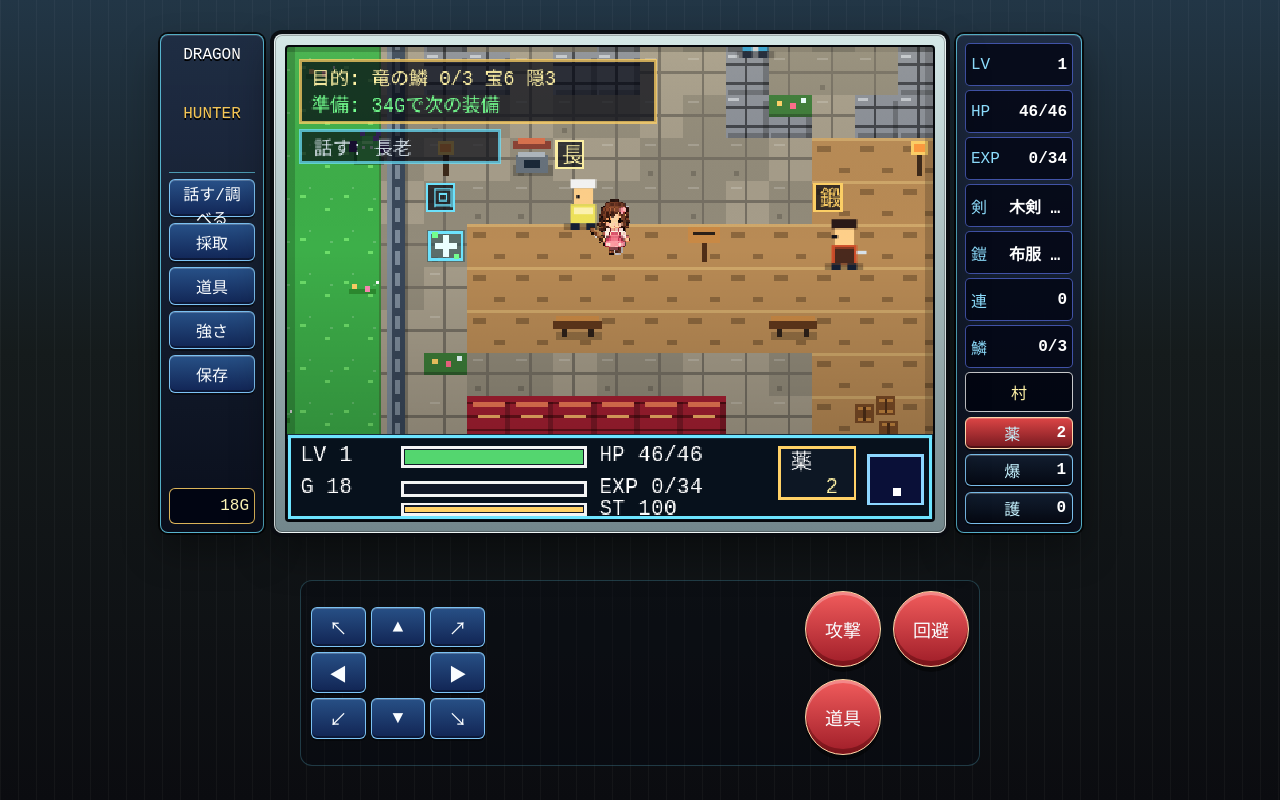
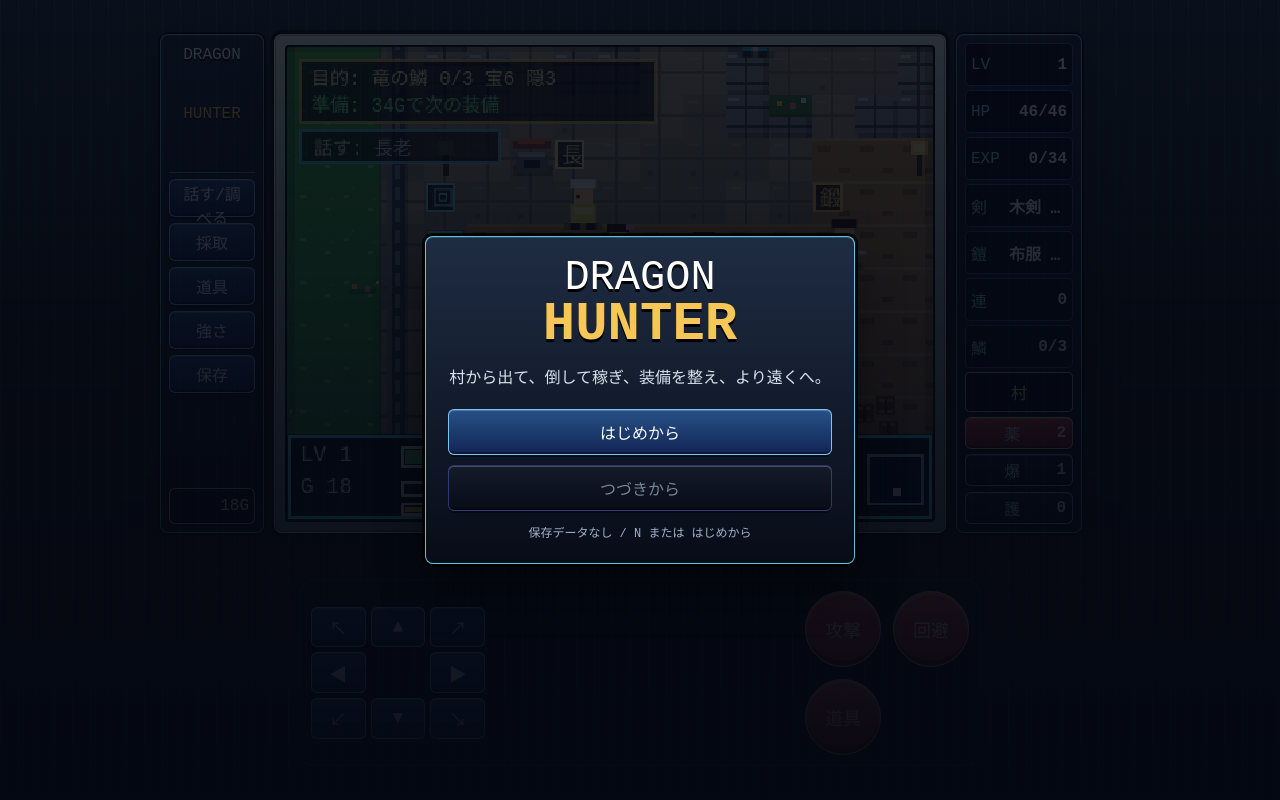
Before and after one commit to yk-kawahara/dragon-hunter-field, a plain HTML site: page index.html in a window 1280 px wide. Drawn offline with Linux system fonts and the light colour scheme.

Commit message:
Add start menu and replay flow

```diff
--- a/index.html
+++ b/index.html
@@ -8,6 +8,21 @@
   </head>
   <body>
     <main class="game-app" aria-label="Dragon Hunter Field">
+      <section class="start-screen" id="startScreen" aria-label="Start menu">
+        <div class="start-card">
+          <div class="start-logo">
+            <span>Dragon</span>
+            <strong>Hunter</strong>
+          </div>
+          <p class="start-copy">村から出て、倒して稼ぎ、装備を整え、より遠くへ。</p>
+          <div class="start-actions">
+            <button type="button" id="newGameButton">はじめから</button>
+            <button type="button" id="continueButton">つづきから</button>
+          </div>
+          <div class="start-help" id="continueInfo">Enter: つづき / N: はじめから</div>
+        </div>
+      </section>
+
       <section class="playdeck">
         <aside class="command-panel" aria-label="Commands">
           <div class="panel-title"><span>Dragon</span><span>Hunter</span></div>
--- a/src/game.js
+++ b/src/game.js
@@ -22,6 +22,13 @@ const ui = {
   items: Array.from(document.querySelectorAll("[data-item]")),
 };
 
+const startUi = {
+  screen: document.getElementById("startScreen"),
+  newGame: document.getElementById("newGameButton"),
+  continueGame: document.getElementById("continueButton"),
+  info: document.getElementById("continueInfo"),
+};
+
 // Loaded globals -----------------------------------------------------------
 const gameDefinitions = globalThis.DRAGON_HUNTER_DEFINITIONS;
 if (!gameDefinitions) {
@@ -36,6 +43,7 @@ const {
   WORLD_SCALE,
   MAP_W,
   MAP_H,
+  SAVE_KEY,
 } = gameDefinitions;
 
 canvas.width = W;
@@ -198,6 +206,7 @@ if (!stateHelpers) {
 
 const state = stateHelpers.createInitialState();
 const player = stateHelpers.createInitialPlayer();
+let gameStarted = false;
 
 // Context factory ----------------------------------------------------------
 const contexts = contextHelpers.createContextFactory({
@@ -812,6 +821,65 @@ function syncBgmToState() {
   audio.playBgm(key, { fadeMs: 700 });
 }
 
+// Start menu ---------------------------------------------------------------
+function hasSaveData() {
+  try {
+    return Boolean(localStorage.getItem(SAVE_KEY));
+  } catch {
+    return false;
+  }
+}
+
+function setupStartMenu() {
+  const hasSave = hasSaveData();
+  startUi.continueGame.disabled = !hasSave;
+  startUi.info.textContent = hasSave ? "Enter: つづき / N: はじめから" : "保存データなし / N または はじめから";
+  startUi.newGame.addEventListener("click", () => startGame("new"));
+  startUi.continueGame.addEventListener("click", () => startGame("continue"));
+  window.addEventListener("keydown", handleStartMenuKey);
+  startUi.screen.classList.remove("is-hidden");
+}
+
+function handleStartMenuKey(event) {
+  if (gameStarted) return;
+  if (event.code === "KeyN") {
+    event.preventDefault();
+    startGame("new");
+  } else if (event.code === "Enter" || event.code === "Space") {
+    event.preventDefault();
+    startGame(hasSaveData() ? "continue" : "new");
+  } else if (event.code === "KeyC" && hasSaveData()) {
+    event.preventDefault();
+    startGame("continue");
+  }
+}
+
+function startGame(mode) {
+  if (gameStarted) return;
+  gameStarted = true;
+  window.removeEventListener("keydown", handleStartMenuKey);
+  startUi.screen.classList.add("is-hidden");
+  bindControls();
+
+  if (mode === "continue" && loadGame()) {
+    say("つづきから再開", 1200);
+  } else {
+    resetGame();
+    say("はじめから開始", 1600);
+  }
+
+  seedOpeningMonsters();
+  state.last = performance.now();
+  canvas.focus();
+  requestAnimationFrame(loop);
+}
+
+function seedOpeningMonsters() {
+  for (let i = 0; i < 4; i += 1) {
+    spawnMonster(i % 2 ? "bat" : "slime", (22 + i * 5) * TILE, (43 + (i % 2) * 6) * TILE);
+  }
+}
+
 // Main loop ----------------------------------------------------------------
 function loop(now) {
   const dt = Math.min(40, now - state.last);
@@ -835,15 +903,10 @@ function loop(now) {
 // Boot ---------------------------------------------------------------------
 function init() {
   createMap();
-  bindControls();
   bindAudio();
-  if (!loadGame()) {
-    say("長老が竜の鱗を求めている", 2600);
-  }
-  for (let i = 0; i < 4; i += 1) {
-    spawnMonster(i % 2 ? "bat" : "slime", (22 + i * 5) * TILE, (43 + (i % 2) * 6) * TILE);
-  }
-  requestAnimationFrame(loop);
+  updateUi();
+  draw();
+  setupStartMenu();
 }
 
 init();
--- a/src/systems/save.js
+++ b/src/systems/save.js
@@ -158,6 +158,7 @@
     state.floaters = [];
     state.particles = [];
     state.projectiles = [];
+    state.chests = new Set();
     state.discoveries = new Set();
     state.spawnedBoss = false;
     state.bossDefeated = false;
--- a/styles.css
+++ b/styles.css
@@ -38,11 +38,116 @@ button {
 }
 
 .game-app {
+  position: relative;
   min-height: 100vh;
   display: grid;
   place-items: center;
   gap: 18px;
   padding: 20px;
+}
+
+.start-screen {
+  position: fixed;
+  inset: 0;
+  z-index: 30;
+  display: grid;
+  place-items: center;
+  padding: 20px;
+  background:
+    linear-gradient(180deg, rgba(4, 8, 18, 0.82), rgba(4, 8, 18, 0.96)),
+    linear-gradient(90deg, rgba(109, 228, 255, 0.08) 1px, transparent 1px);
+  background-size: auto, 18px 18px;
+}
+
+.start-screen.is-hidden {
+  display: none;
+}
+
+.start-card {
+  width: min(92vw, 430px);
+  border: 1px solid rgba(109, 228, 255, 0.84);
+  border-radius: 8px;
+  padding: 22px;
+  background:
+    linear-gradient(180deg, rgba(31, 45, 68, 0.98), rgba(8, 12, 24, 0.98));
+  box-shadow:
+    0 0 0 3px rgba(0, 0, 0, 0.82),
+    0 22px 48px rgba(0, 0, 0, 0.46),
+    inset 0 1px 0 rgba(255, 255, 255, 0.14);
+}
+
+.start-logo {
+  display: grid;
+  gap: 2px;
+  text-align: center;
+  text-transform: uppercase;
+  text-shadow: 0 3px 0 #000;
+}
+
+.start-logo span {
+  font-size: clamp(22px, 7vw, 42px);
+  color: #ffffff;
+  line-height: 0.92;
+}
+
+.start-logo strong {
+  font-size: clamp(28px, 9vw, 54px);
+  color: var(--amber);
+  line-height: 0.92;
+}
+
+.start-copy {
+  margin: 18px 0 16px;
+  color: #d7e2ea;
+  text-align: center;
+  line-height: 1.6;
+}
+
+.start-actions {
+  display: grid;
+  gap: 10px;
+}
+
+.start-actions button {
+  min-height: 46px;
+  color: #fafdff;
+  background:
+    linear-gradient(180deg, rgba(41, 83, 139, 0.96), rgba(18, 38, 87, 0.96));
+  border: 1px solid rgba(133, 207, 255, 0.92);
+  border-radius: 6px;
+  box-shadow:
+    inset 0 1px 0 rgba(255, 255, 255, 0.22),
+    inset 0 -2px 0 rgba(0, 0, 0, 0.34),
+    0 2px 0 rgba(0, 0, 0, 0.44);
+  cursor: pointer;
+}
+
+.start-actions button:hover,
+.start-actions button:focus-visible {
+  border-color: #ffffff;
+  filter: brightness(1.08);
+  outline: none;
+}
+
+.start-actions button:active {
+  transform: translateY(1px);
+}
+
+.start-actions button:disabled {
+  cursor: not-allowed;
+  color: #778699;
+  border-color: rgba(103, 128, 255, 0.36);
+  background:
+    linear-gradient(180deg, rgba(20, 28, 42, 0.9), rgba(8, 12, 22, 0.94));
+  filter: none;
+}
+
+.start-help {
+  min-height: 18px;
+  margin-top: 12px;
+  color: var(--muted);
+  text-align: center;
+  font-size: 12px;
 }
 
 .playdeck {
```
Also changed, not shown: scripts/verify-game-smoke.js (+15 -3 lines), 5 other files.
